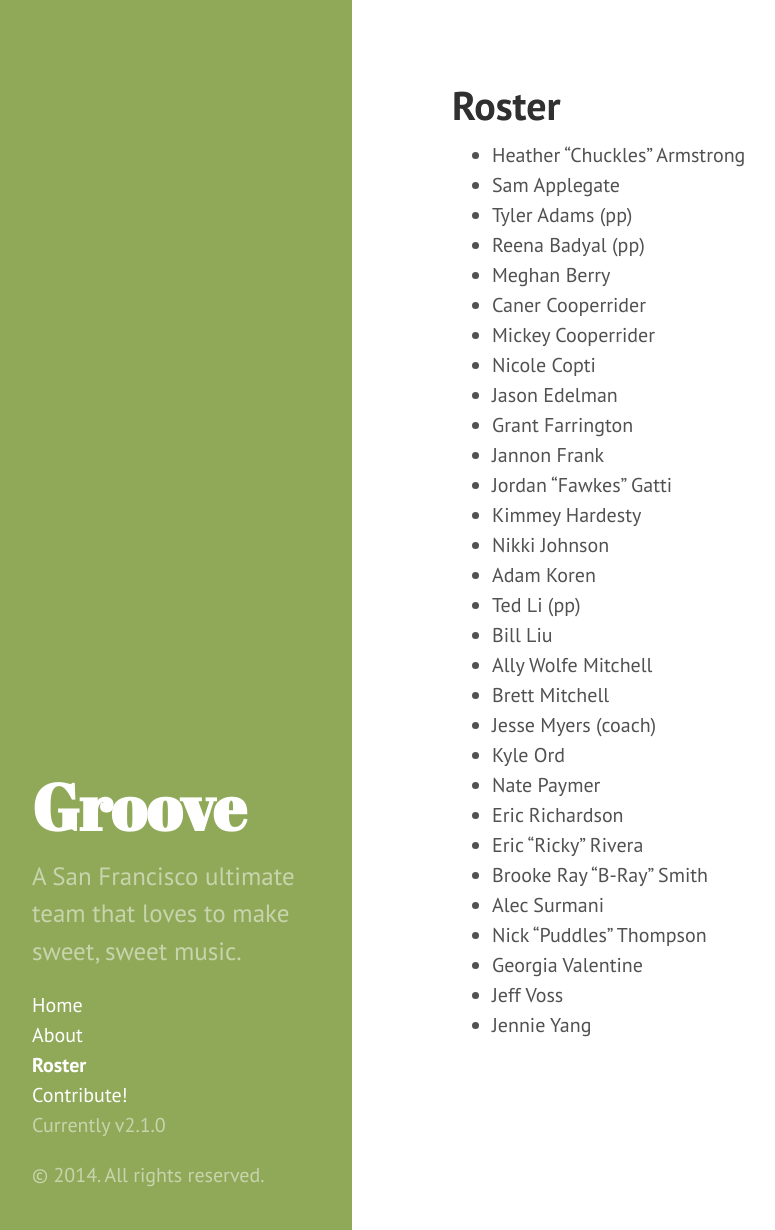
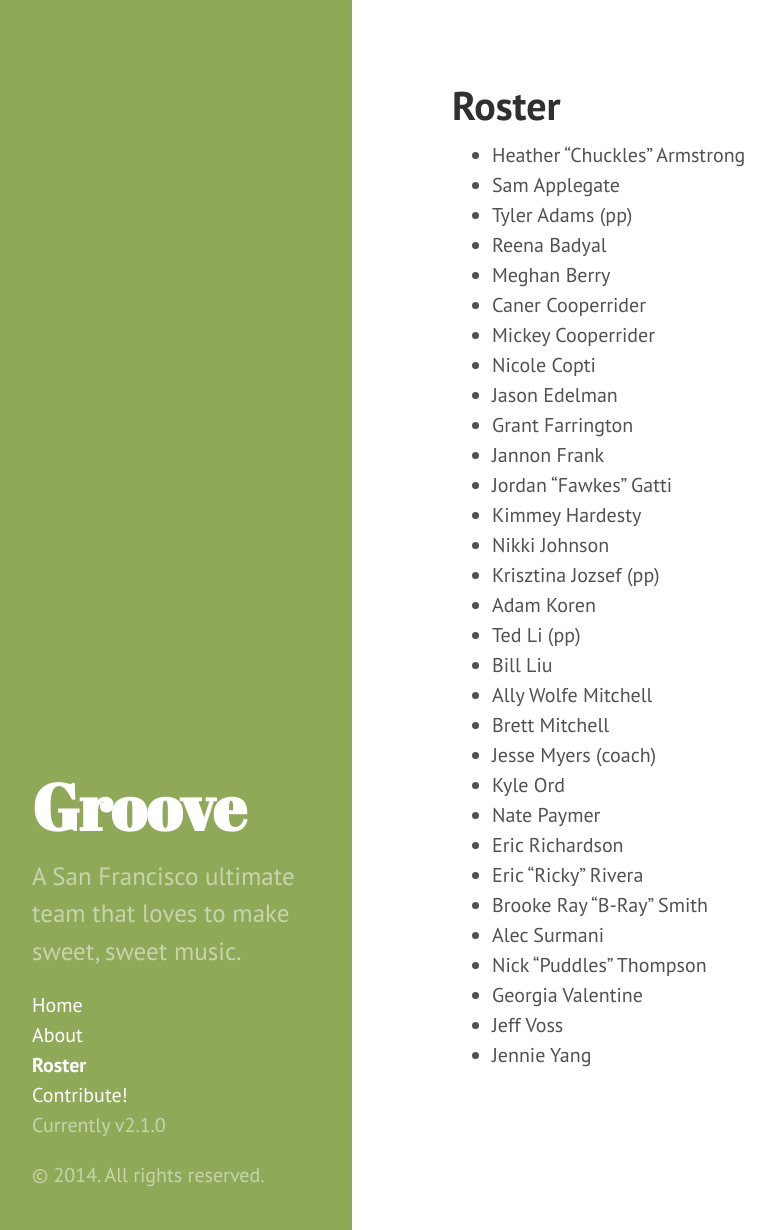
Before and after one commit to ultimatedelman/grooveultimate, a Jekyll site: the page built from roster.md, in a window 1280 px wide and 1230 px high. Shown: the whole window, without its empty margins (8-783 px from the left). Built offline with Jekyll 4.4.1, drawn with Linux system fonts in a browser that asks for light colours; Markdown is read by kramdown in place of the engine named in the settings; part of the change alters nothing that is shown.

Commit message:
roster update

```diff
--- a/roster.md
+++ b/roster.md
@@ -6,7 +6,7 @@ title: Roster
 * Heather "Chuckles" Armstrong
 * Sam Applegate
 * Tyler Adams (pp)
-* Reena Badyal (pp)
+* Reena Badyal
 * Meghan Berry
 * Caner Cooperrider
 * Mickey Cooperrider
@@ -17,6 +17,7 @@ title: Roster
 * Jordan "Fawkes" Gatti
 * Kimmey Hardesty
 * Nikki Johnson
+* Krisztina Jozsef (pp)
 * Adam Koren
 * Ted Li (pp)
 * Bill Liu
```
